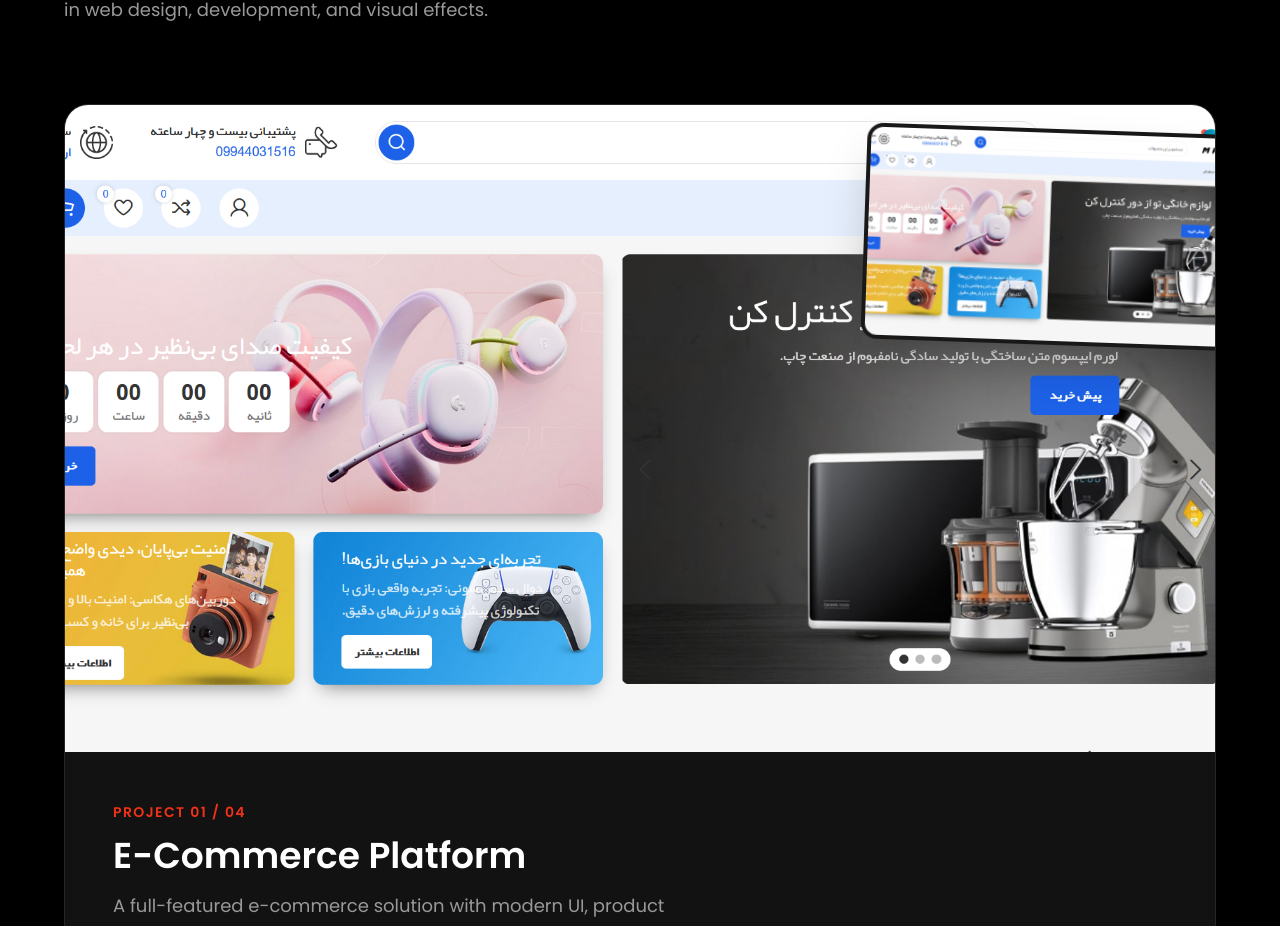
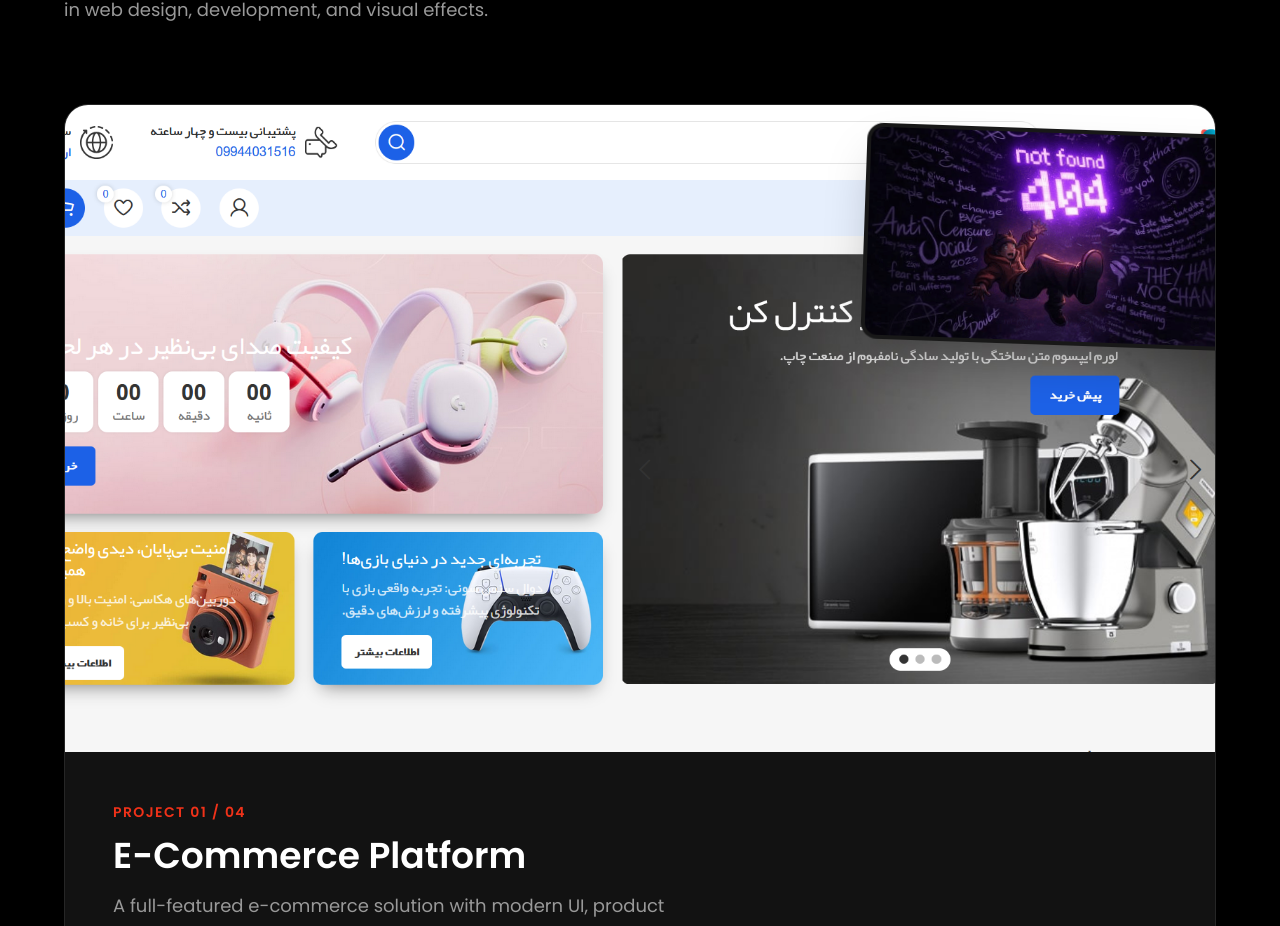
Before and after one commit to BIGROSS11/v0-persian-language, a Next.js app: page / in a window 1280 px wide. Shown: the part 1954-2880 px from the top of the page. Built offline with nearby package versions, Linux system fonts and the light colour scheme.

Commit message:
feat: update portfolio project image to new file
Replaced project-ecommerce.png with 45.png in portfolio section

```diff
--- a/components/portfolio-section.tsx
+++ b/components/portfolio-section.tsx
@@ -17,7 +17,7 @@ const projects = [
     title: "Creative Portfolio",
     description: "Stunning portfolio website showcasing creative projects with smooth animations and modern design patterns.",
     tags: ["Web Design", "React", "Tailwind CSS"],
-    image: "/images/project-ecommerce.png",
+    image: "/images/45.png",
     link: "#",
   },
   {
```
